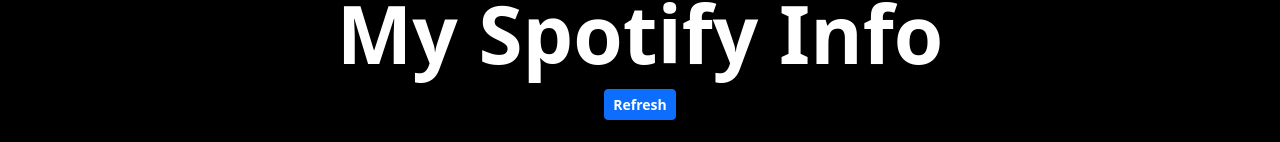
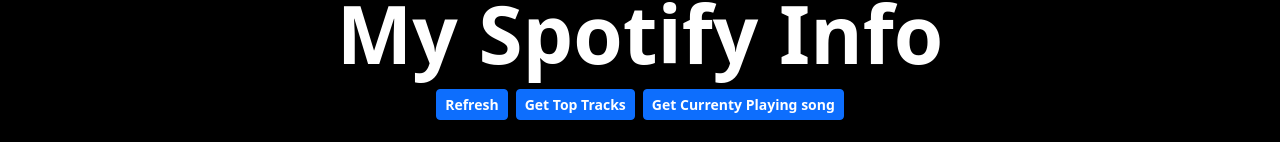
Before and after one commit to ravipatelctf/developer-portfolio, a React (Vite) app in the folder apps/frontend/: page /spotify in a window 1280 px wide. Shown: the part 107-249 px from the top of the page. Built offline with nearby package versions, Linux system fonts and the light colour scheme; no server answers.

Commit message:
WIP: deployed fix

```diff
--- a/apps/frontend/src/pages/Spotify.jsx
+++ b/apps/frontend/src/pages/Spotify.jsx
@@ -21,7 +21,7 @@
     }, []);
 
 
-    function handleSpotify() {
+    async function handleSpotify() {
         window.location.href = `${BASE_URL}/login`;
     }
 
@@ -74,8 +74,8 @@
                 <h2 className="text-white text-center display-1 fw-bold">My Spotify Info</h2>
                 <div className="d-flex gap-2 d-flex justify-content-center">
                     <button onClick={handleSpotify} className="btn btn-primary fw-bold btn-sm">Refresh</button>
-                    {/* <button onClick={getTopTracks} className="btn btn-primary fw-bold btn-sm">Get Top Tracks</button>
-                    <button onClick={getCurrentlyPlayingSong} className="btn btn-primary fw-bold btn-sm">Get Currenty Playing song</button> */}
+                    <button onClick={getTopTracks} className="btn btn-primary fw-bold btn-sm">Get Top Tracks</button>
+                    <button onClick={getCurrentlyPlayingSong} className="btn btn-primary fw-bold btn-sm">Get Currenty Playing song</button>
                 </div>
                 <section className="py-4 row">
                 <div className="col-lg-4 col-md-6 mb-2">
```
